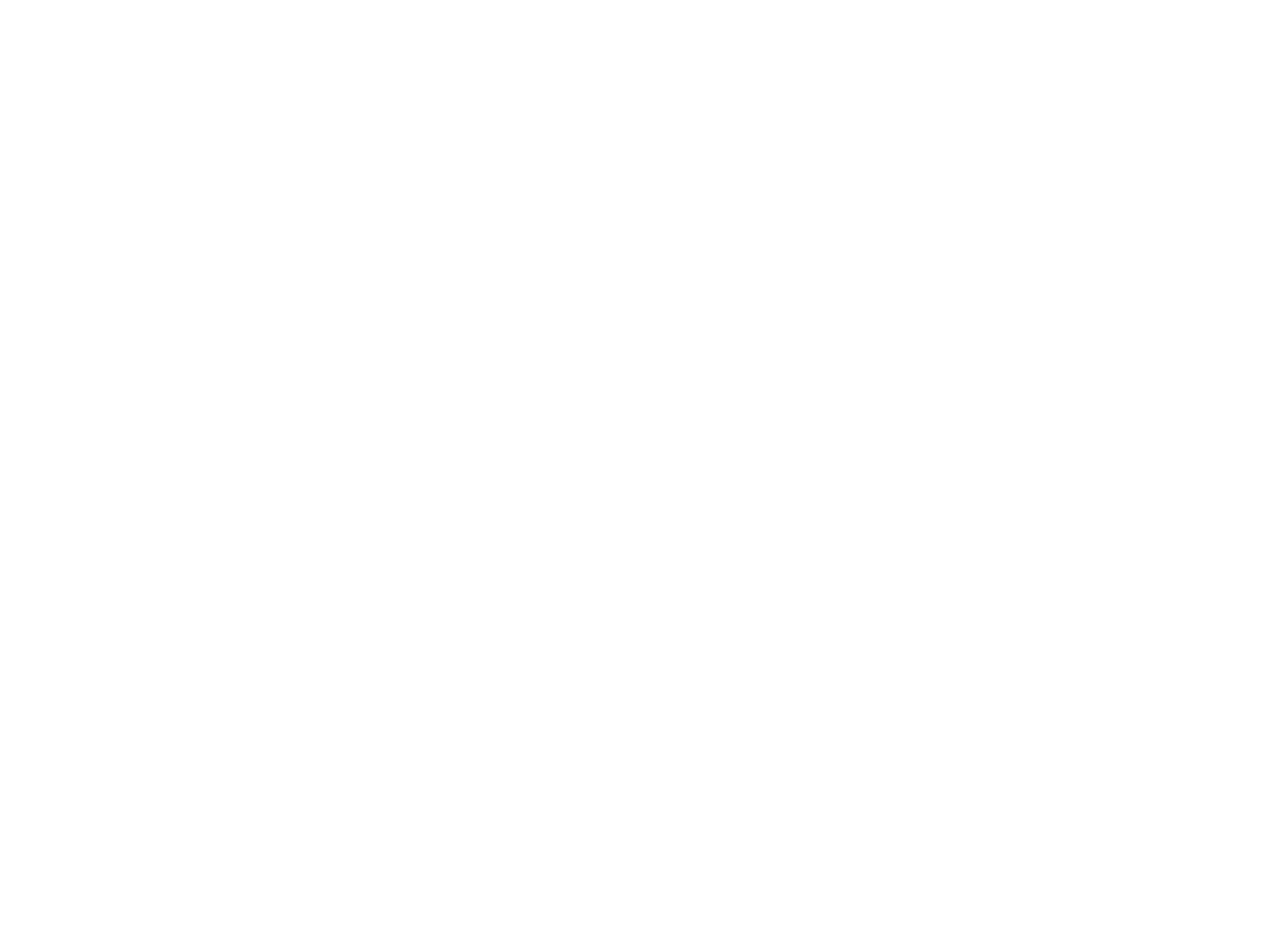
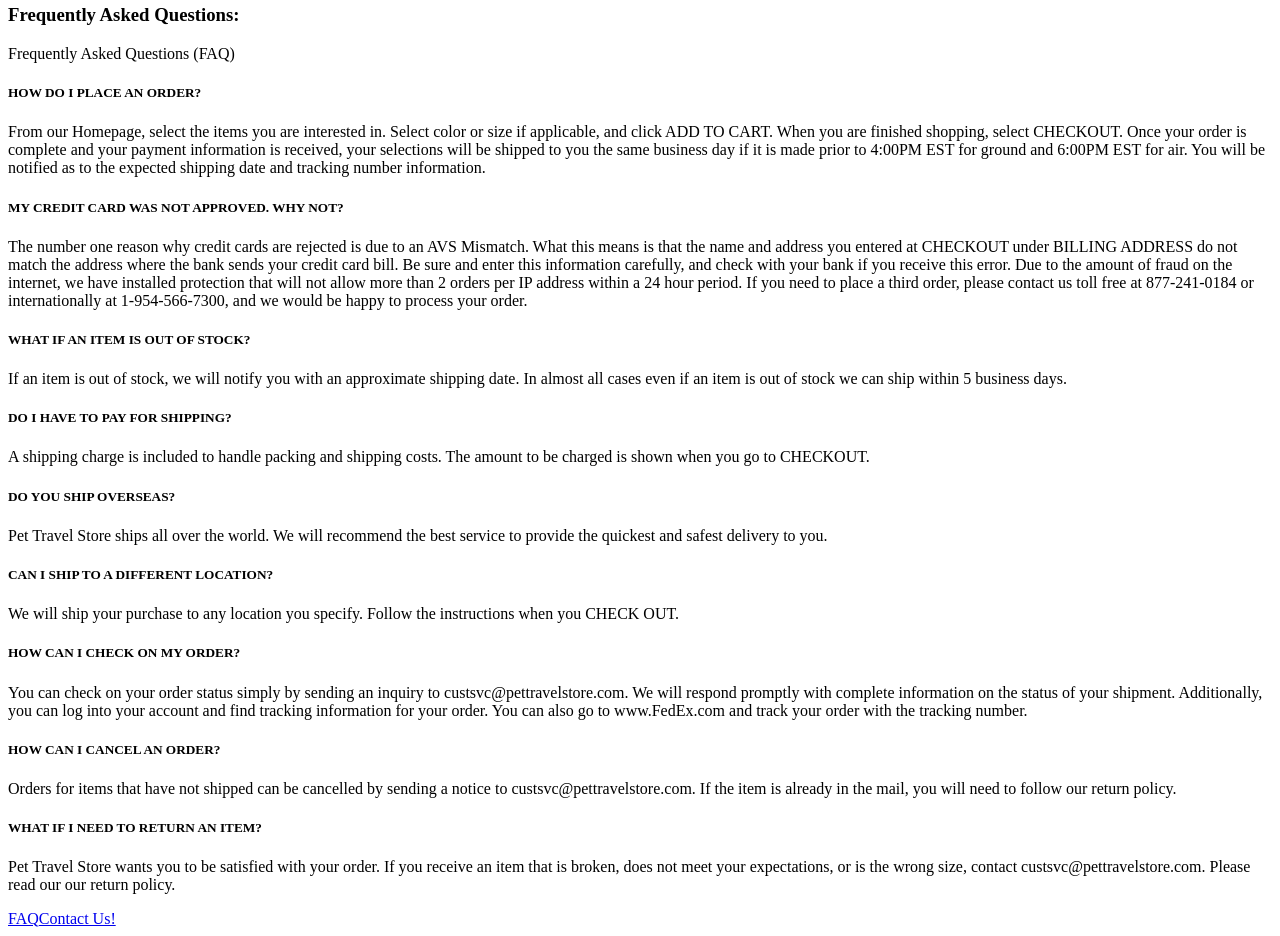
Before and after one commit to Fullstack-Felines/grace_shopper, a React (Create React App) app: page /Faq in a window 1280 px wide. Shown: the part 200-1136 px from the top of the page. Before the commit the page ends 800 px from the top, so only its background shows below. Built offline with nearby package versions, Linux system fonts and the light colour scheme; no server answers.

Commit message:
Home, About, Contact, FAQ, Kittens

```diff
--- a/src/Providers/KittensProvider.jsx
+++ b/src/Providers/KittensProvider.jsx
@@ -13,8 +13,6 @@
     getKittens();
   }, []);
 
-  console.log("the kittens provider has rendered", { kittens });
-
   return (
     <KittensContext.Provider value={{ kittens, setKittens }}>
       {children}
--- a/src/components/AboutUs.jsx
+++ b/src/components/AboutUs.jsx
@@ -1,5 +1,80 @@
 import React from "react";
 
 export default function AboutUs() {
-  return <div>AboutUs</div>;
+  return (
+    <div>
+      <p>
+        Meet Gary Roberts, proud owner of Pet World. At the age of 7, Gary knew
+        he wanted to own a pet store. Then at the age of 13, he started working
+        for a bird breeder, cleaning and caring for the birds. Working for the
+        breeder taught him how to breed birds, which he began doing in his
+        backyard aviary. He bred finches, canaries, parakeets, and cockatiels
+        until he retired from bird breeding at age 15. A year later Gary got his
+        first job at a local, central California pet store caring for the small
+        animals, fish, and birds. By the time he was 19, he was working for two
+        different pet stores. At 21 he started working for a pet supply
+        distributor, selling pet supplies to pet stores, feed stores, vets, and
+        groomers. He worked there until he was 25 and then began working for a
+        pet supply manufacture selling to grocery stores and drug stores. Two
+        years later, in 1992 Gary moved to Lakewood, from Santa Maria. He began
+        working at Pet World, which at the time was owned by Dr. John Roscoe who
+        started the business in 1985. Gary bought the store in 1996 and has
+        owned it since. His mission was to keep it a small, locally owned and
+        family operated store that focused on the health and happiness of his
+        customer’s pets.
+      </p>
+      <p>
+        Pet World has been focused on its customer’s critters for 32 years,
+        making Pet World the oldest pet store in Jefferson County! In 1997 Gary
+        welcomed his first daughter, Jordan, into the world. Many long-time
+        customers watched Jordan grow up running around the store and playing
+        with all the animals. In 2000 Gary welcomed his second daughter, Taylor,
+        into the world. Those committed customers saw her grow up climbing the
+        stacks of dog food and napping behind the counter. Three years later
+        Gary had a son, Justin, who made all the customers smile with his chubby
+        cheeks. Today you can find his three kids (almost) all grown up working
+        for their dad, with the same passion for animals that Gary’s always had.
+        At Pet World, we have experienced employees that are well versed in pet
+        nutrition, pet care, and the products we carry. The majority of our
+        employees have been with us for several years like Kelly who started in
+        1999, working at Pet World after school. Her love for animals and
+        dedication to hard work promoted her to the store manager in 2002.
+        Becky, Kelly’s younger sister, joined her at Pet World in 2003 and has
+        been a happy, helping employee since. And of course, our part-time
+        employees round us out. They truly are animal lovers and experts, who
+        genuinely care about the health, happiness, and well-being of your
+        animals! Pet World is proud to offer our customers something that most
+        of the larger pet food businesses cannot; superior quality, freshness,
+        and good old-fashioned personalized service. We strive to offer a wide
+        variety of high quality, safe, and affordable pet products.
+      </p>
+      <p>
+        At Pet World, we focus on overall better nutrition to improve your pet’s
+        health. We feel that Pet World is much more than “just another dog food
+        store” but rather a place where you can learn the benefits of proper
+        nutrition from our knowledgeable staff who are committed to providing
+        you with options for pet nutrition. Pet World has been a leader in your
+        companion’s diet since the beginning. From the biggest dog to the
+        smallest hamster, we care about your pets’ health. Pet World specializes
+        in hamsters, guinea pigs, birds, and fresh and saltwater fish. We also
+        carry natural dog and cat foods, holistic pet treats, USA made pet toys,
+        all the supplies you would ever need for your aquarium, and the freshest
+        small animal and bird food you can find in the Denver Metro area.
+      </p>
+      <p>
+        Our store is well stocked with a wide variety of foods, treats, and
+        supplies to cater to all your pet’s needs. If there is something you
+        need that you can’t find, ask us. Unlike many of our competitors, we are
+        more than happy to special order any available item especially for you
+        and your pet. We would like to thank all our dedicated, long term
+        customers, as well as those who make an effort to shop local. If you are
+        visiting our website to see what we are all about, we invite you to
+        visit our store, and you will be amazed at how many choices are
+        available – we are busting at the seams with products and always look
+        forward to seeing new faces! Stop in and tell us a little about your
+        four-legged, flying, or finned family member(s). We’ll help you pick out
+        food and get them on the road to a healthier lifestyle.
+      </p>
+    </div>
+  );
 }
--- a/src/components/Faq.jsx
+++ b/src/components/Faq.jsx
@@ -1,5 +1,76 @@
 import React from "react";
 
 export default function Faq() {
-  return <div>Faq</div>;
+  return (
+    <div>
+      <h1>FAQ</h1>
+      <h3>Frequently Asked Questions:</h3>
+      Frequently Asked Questions (FAQ)
+      <h5>HOW DO I PLACE AN ORDER?</h5>
+      <p>
+        From our Homepage, select the items you are interested in. Select color
+        or size if applicable, and click ADD TO CART. When you are finished
+        shopping, select CHECKOUT. Once your order is complete and your payment
+        information is received, your selections will be shipped to you the same
+        business day if it is made prior to 4:00PM EST for ground and 6:00PM EST
+        for air. You will be notified as to the expected shipping date and
+        tracking number information.
+      </p>
+      <h5>MY CREDIT CARD WAS NOT APPROVED. WHY NOT?</h5>
+      <p>
+        The number one reason why credit cards are rejected is due to an AVS
+        Mismatch. What this means is that the name and address you entered at
+        CHECKOUT under BILLING ADDRESS do not match the address where the bank
+        sends your credit card bill. Be sure and enter this information
+        carefully, and check with your bank if you receive this error. Due to
+        the amount of fraud on the internet, we have installed protection that
+        will not allow more than 2 orders per IP address within a 24 hour
+        period. If you need to place a third order, please contact us toll free
+        at 877-241-0184 or internationally at 1-954-566-7300, and we would be
+        happy to process your order.
+      </p>
+      <h5>WHAT IF AN ITEM IS OUT OF STOCK?</h5>
+      <p>
+        If an item is out of stock, we will notify you with an approximate
+        shipping date. In almost all cases even if an item is out of stock we
+        can ship within 5 business days.
+      </p>
+      <h5>DO I HAVE TO PAY FOR SHIPPING?</h5>
+      <p>
+        A shipping charge is included to handle packing and shipping costs. The
+        amount to be charged is shown when you go to CHECKOUT.
+      </p>
+      <h5>DO YOU SHIP OVERSEAS?</h5>
+      <p>
+        Pet Travel Store ships all over the world. We will recommend the best
+        service to provide the quickest and safest delivery to you.
+      </p>
+      <h5>CAN I SHIP TO A DIFFERENT LOCATION?</h5>
+      <p>
+        We will ship your purchase to any location you specify. Follow the
+        instructions when you CHECK OUT.
+      </p>
+      <h5>HOW CAN I CHECK ON MY ORDER?</h5>
+      <p>
+        You can check on your order status simply by sending an inquiry to
+        custsvc@pettravelstore.com. We will respond promptly with complete
+        information on the status of your shipment. Additionally, you can log
+        into your account and find tracking information for your order. You can
+        also go to www.FedEx.com and track your order with the tracking number.
+      </p>
+      <h5>HOW CAN I CANCEL AN ORDER?</h5>
+      <p>
+        Orders for items that have not shipped can be cancelled by sending a
+        notice to custsvc@pettravelstore.com. If the item is already in the
+        mail, you will need to follow our return policy.
+      </p>
+      <h5>WHAT IF I NEED TO RETURN AN ITEM?</h5>
+      <p>
+        Pet Travel Store wants you to be satisfied with your order. If you
+        receive an item that is broken, does not meet your expectations, or is
+        the wrong size, contact custsvc@pettravelstore.com. Please read our our
+        return policy.
+      </p>
+    </div>
+  );
 }
--- a/src/components/Home.jsx
+++ b/src/components/Home.jsx
@@ -7,7 +7,7 @@
       <h1>Welcome to Fullstack Felines</h1>
       <Link to="/Kittens">
         <img
-          src="https://res.cloudinary.com/dg5jk9pui/image/upload/v1660331378/cGc_ssozlu.jpg"
+          src="https://res.cloudinary.com/dkmoq49jf/image/upload/v1660336580/oscar-marie-_SeJeTqSbLw-unsplash_qkcvn7.jpg"
           onClick
         />
       </Link>
--- a/src/components/Kittens.jsx
+++ b/src/components/Kittens.jsx
@@ -3,19 +3,12 @@
 
 export default function Kittens() {
   const { kittens, setKittens } = useKittens();
+  console.log("the kittens provider has rendered", { kittens });
 
-  useEffect(() => {
-    const getAllTheKittens = async () => {
-      const result = await fetchAllKittens();
-      setKittens(result);
-    };
-    getAllTheKittens();
-  }, []);
-
-  const kittensToRender = kittens.map((kitten, index) => {
+  const kittensToRender = kittens.map((kittens, index) => {
     return (
-      <div>
-        <p>{kittens.name}</p>
+      <div key={`Key: ${index}`} kittens={kittens}>
+        <h3>{kittens.name}</h3>
         <p>{kittens.breed}</p>
         <p>{kittens.description}</p>
         <p>{kittens.price}</p>
--- a/src/components/NavBar.jsx
+++ b/src/components/NavBar.jsx
@@ -5,6 +5,13 @@
   return (
     <div>
       <nav>
+        <Link to="/">
+          <img
+            src="https://res.cloudinary.com/dkmoq49jf/image/upload/v1660334879/My_project_ddlcsz.png"
+            width="150px"
+            onClick
+          />
+        </Link>
         <Link to="/">Home</Link>
         <Link to="/AboutUs">About</Link>
         <Link to="/Login">Login</Link>
--- a/src/style/index.css
+++ b/src/style/index.css
@@ -21,3 +21,6 @@
   height: 100vh;
   width: 100vw;
 }
+
+@media screen {
+}
```
